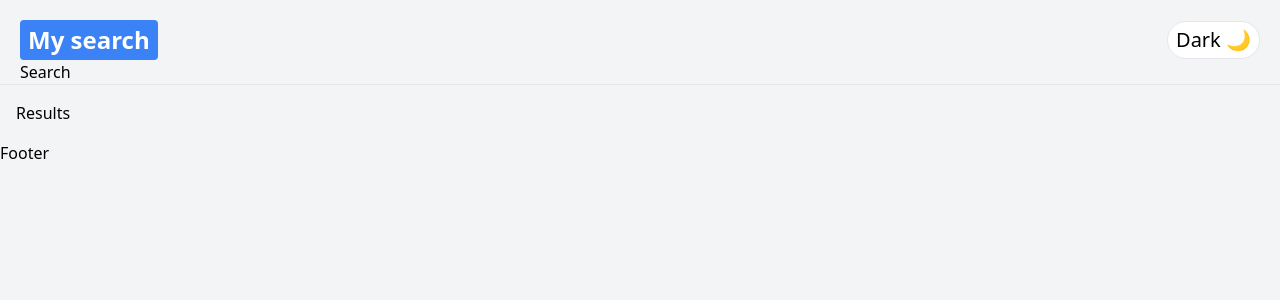
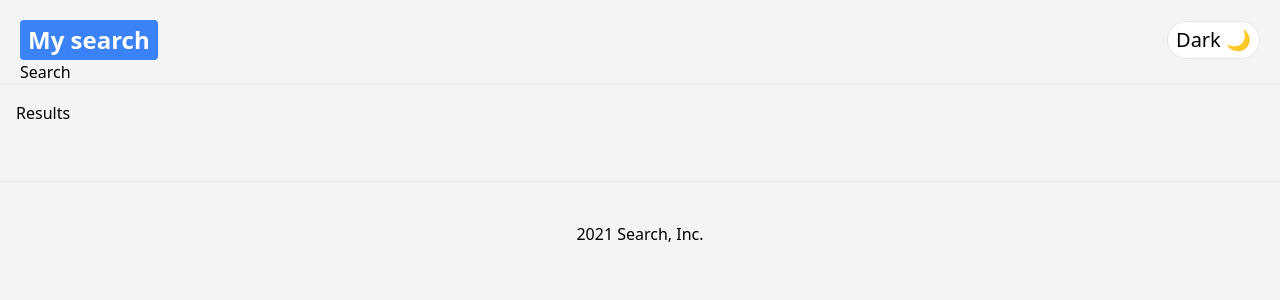
Before and after one commit to imsikun/googly-search, a React (Create React App) app: page /search in a window 1280 px wide. Shown: the top 300 px of the page. Built offline with nearby package versions, Linux system fonts and the light colour scheme.

Commit message:
implemented footer

```diff
--- a/src/components/Footer.js
+++ b/src/components/Footer.js
@@ -2,8 +2,8 @@ import React from 'react'
 
 export const Footer = () => {
   return (
-    <div>
-      <h3>Footer</h3>
+    <div className='text-center p-10 mt-10 border-t dark:border-gray-700 border-grey-200'>
+      <h3>2021 Search, Inc.</h3>
     </div>
   )
 }
```
